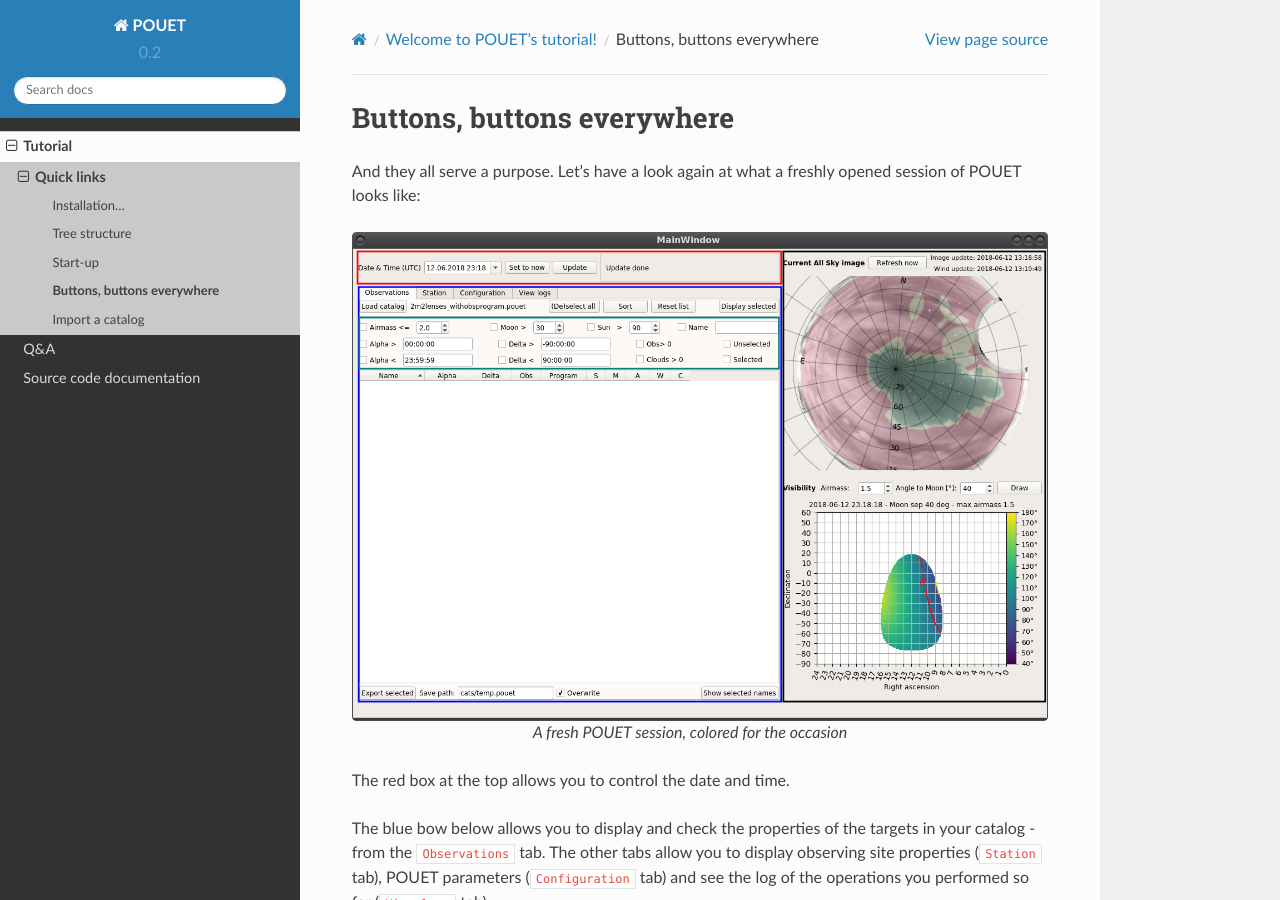
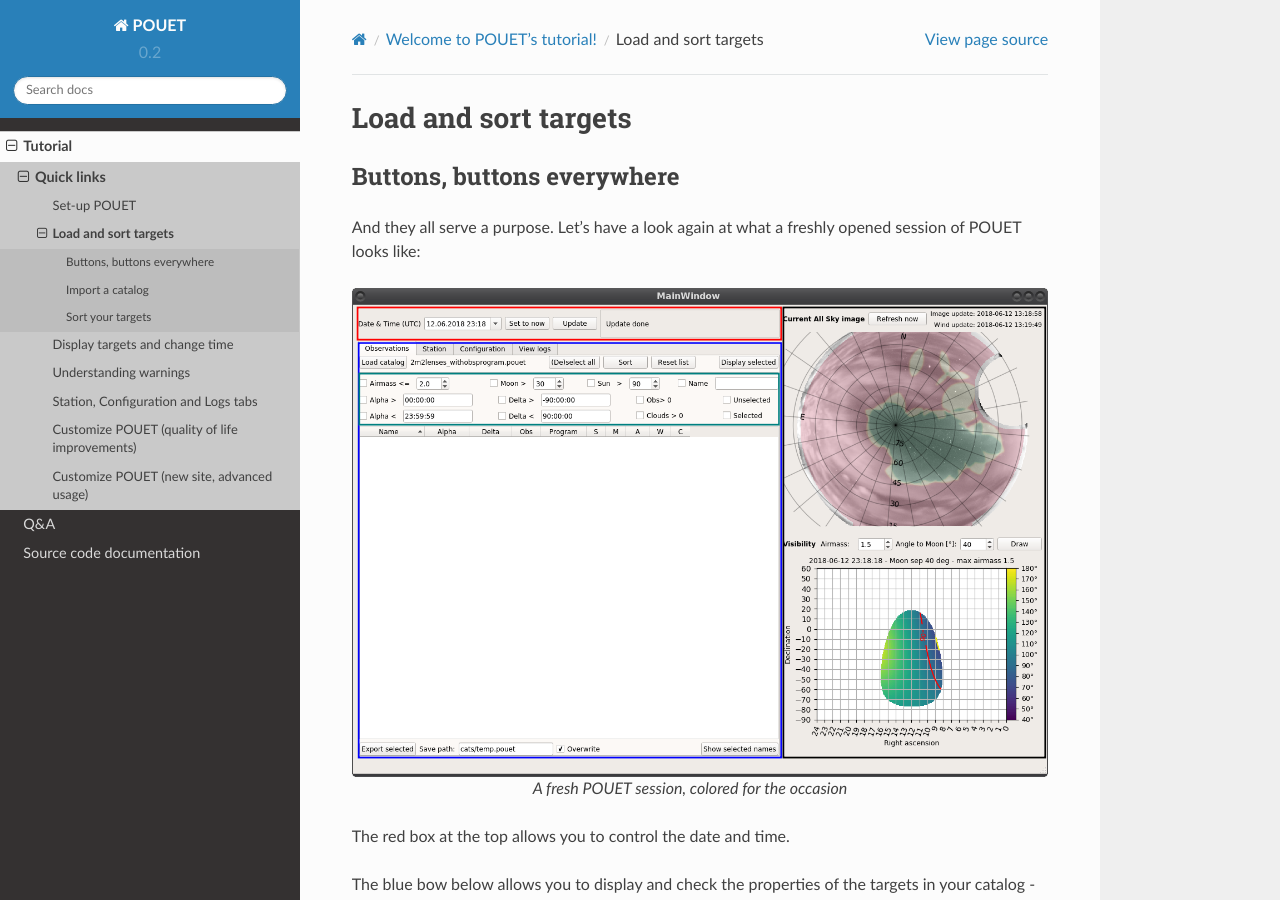
Before and after one commit to vbonvin/POUET, a Sphinx documentation site: the page built from docs/source/tutorial/basic_loadandsort.rst, in a window 1280 px wide and 900 px high. Built offline with Sphinx 7.4.7 and the Read the Docs theme 2.0.0, drawn with Linux system fonts in a browser that asks for light colours; pages that are not in the unit, such as notebooks, are missing from menus.

Commit message:
updating structure

```diff
--- a/docs/source/tutorial/advanced_alttabs.rst
+++ b/docs/source/tutorial/advanced_alttabs.rst
@@ -0,0 +1,4 @@
+.. _advanced_alttabs:
+
+Extra tabs
+==========
--- a/docs/source/tutorial/advanced_newsite.rst
+++ b/docs/source/tutorial/advanced_newsite.rst
@@ -0,0 +1,4 @@
+.. _customsite:
+
+Change your observing site
+==========================
--- a/docs/source/tutorial/advanced_qualityoflife.rst
+++ b/docs/source/tutorial/advanced_qualityoflife.rst
@@ -0,0 +1,4 @@
+.. _qol:
+
+Quality of life Improvements
+============================
--- a/docs/source/tutorial/basic_displayandtime.rst
+++ b/docs/source/tutorial/basic_displayandtime.rst
@@ -0,0 +1,4 @@
+.. _displayandtime:
+
+Display your targets and change time
+====================================
--- a/docs/source/tutorial/basic_loadandsort.rst
+++ b/docs/source/tutorial/basic_loadandsort.rst
@@ -1,4 +1,9 @@
-.. _basic_loadandsort:
+.. _loadandsort:
+
+Load and sort targets
+=====================
+
+
 
 Buttons, buttons everywhere
 ***************************
@@ -75,3 +80,7 @@
 Learn how to `define your own observing program`__ (**broken link!!**).
 
 .. __: intro.rst
+
+
+Sort your targets
+*****************
--- a/docs/source/tutorial/basic_warningmessages.rst
+++ b/docs/source/tutorial/basic_warningmessages.rst
@@ -0,0 +1,4 @@
+.. _warningmessages:
+
+Understand the warning messages
+===============================
--- a/docs/source/tutorial/setup.rst
+++ b/docs/source/tutorial/setup.rst
@@ -1,4 +1,7 @@
 .. _setup:
+
+Set-up
+======
 
 Installation...
 ***************
```
Also changed, not shown: docs/source/tutorial/intro.rst (+9 -8 lines).
